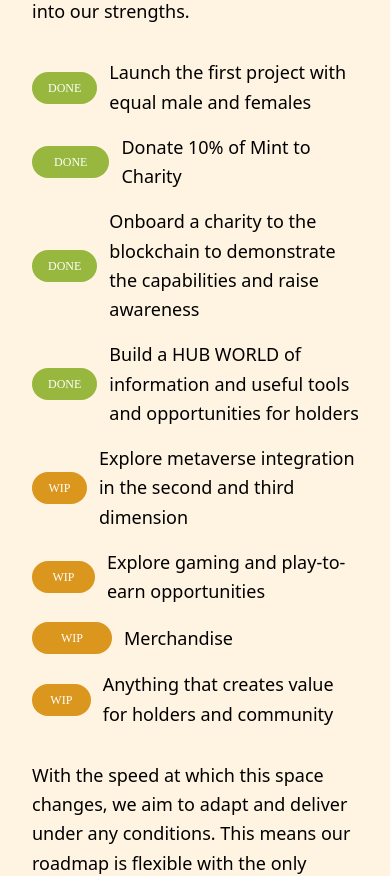
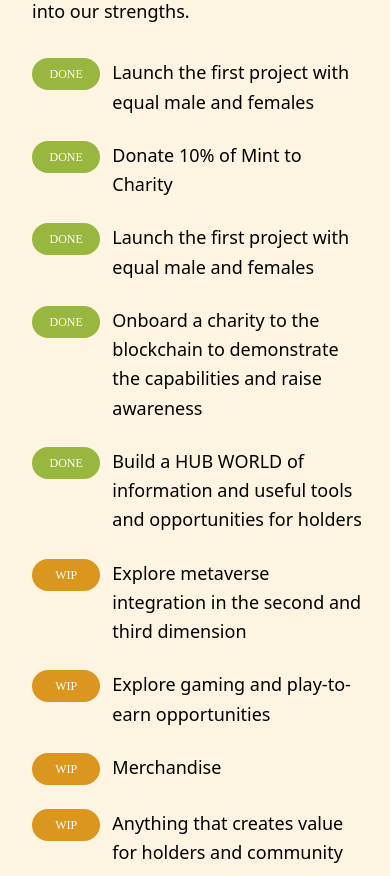
Before and after one commit to chambaz/lotus-gang, a Next.js app: page / in a window 390 px wide. Shown: the part 2120-2996 px from the top of the page. Built offline with nearby package versions, Linux system fonts and the light colour scheme.

Commit message:
Move roadmap to array of items, adjust for small screens

```diff
--- a/components/roadmap.js
+++ b/components/roadmap.js
@@ -1,6 +1,45 @@
 import Section from './section'
 
 const Roadmap = () => {
+  const items = [
+    {
+      status: 'done',
+      text: 'Launch the first project with equal male and females',
+    },
+    {
+      status: 'done',
+      text: 'Donate 10% of Mint to Charity',
+    },
+    {
+      status: 'done',
+      text: 'Launch the first project with equal male and females',
+    },
+    {
+      status: 'done',
+      text: 'Onboard a charity to the blockchain to demonstrate the capabilities and raise awareness',
+    },
+    {
+      status: 'done',
+      text: 'Build a HUB WORLD of information and useful tools and opportunities for holders',
+    },
+    {
+      status: 'wip',
+      text: 'Explore metaverse integration in the second and third dimension',
+    },
+    {
+      status: 'wip',
+      text: 'Explore gaming and play-to-earn opportunities',
+    },
+    {
+      status: 'wip',
+      text: 'Merchandise',
+    },
+    {
+      status: 'wip',
+      text: 'Anything that creates value for holders and community',
+    },
+  ]
+
   return (
     <Section title="Roadmap">
       <div className="max-w-4xl mt-12 mb-6 text-lg leading-relaxed">
@@ -10,56 +49,19 @@ const Roadmap = () => {
           strengths.
         </p>
         <ul className="my-8">
-          <li className="flex items-center my-4">
-            <span className="w-20 px-4 py-2 mr-3 text-xs text-center text-white uppercase rounded-full font-lotus-pixelmix bg-lotus-green">
-              Done
-            </span>
-            Launch the first project with equal male and females
-          </li>
-          <li className="flex items-center my-4">
-            <span className="w-20 px-4 py-2 mr-3 text-xs text-center text-white uppercase rounded-full font-lotus-pixelmix bg-lotus-green">
-              Done
-            </span>
-            Donate 10% of Mint to Charity
-          </li>
-          <li className="flex items-center my-4">
-            <span className="w-20 px-4 py-2 mr-3 text-xs text-center text-white uppercase rounded-full font-lotus-pixelmix bg-lotus-green">
-              Done
-            </span>
-            Onboard a charity to the blockchain to demonstrate the capabilities
-            and raise awareness
-          </li>
-          <li className="flex items-center my-4">
-            <span className="w-20 px-4 py-2 mr-3 text-xs text-center text-white uppercase rounded-full font-lotus-pixelmix bg-lotus-green">
-              Done
-            </span>
-            Build a HUB WORLD of information and useful tools and opportunities
-            for holders
-          </li>
-          <li className="flex items-center my-4">
-            <span className="w-20 px-4 py-2 mr-3 text-xs text-center text-white uppercase rounded-full font-lotus-pixelmix bg-lotus-orange">
-              wip
-            </span>
-            Explore metaverse integration in the second and third dimension
-          </li>
-          <li className="flex items-center my-4">
-            <span className="w-20 px-4 py-2 mr-3 text-xs text-center text-white uppercase rounded-full font-lotus-pixelmix bg-lotus-orange">
-              wip
-            </span>
-            Explore gaming and play-to-earn opportunities
-          </li>
-          <li className="flex items-center my-4">
-            <span className="w-20 px-4 py-2 mr-3 text-xs text-center text-white uppercase rounded-full font-lotus-pixelmix bg-lotus-orange">
-              wip
-            </span>
-            Merchandise
-          </li>
-          <li className="flex items-center my-4">
-            <span className="w-20 px-4 py-2 mr-3 text-xs text-center text-white uppercase rounded-full font-lotus-pixelmix bg-lotus-orange">
-              wip
-            </span>
-            Anything that creates value for holders and community
-          </li>
+          {items.map((item) => {
+            const classes =
+              item.status === 'done' ? 'bg-lotus-green' : 'bg-lotus-orange'
+            return (
+              <li className="flex items-start my-6">
+                <span
+                  className={`w-20 px-4 py-2 mr-3 text-xs text-center text-white uppercase rounded-full font-lotus-pixelmix ${classes}`}>
+                  {item.status}
+                </span>
+                <p className="w-full ml-auto">{item.text}</p>
+              </li>
+            )
+          })}
         </ul>
         <p>
           With the speed at which this space changes, we aim to adapt and
```
